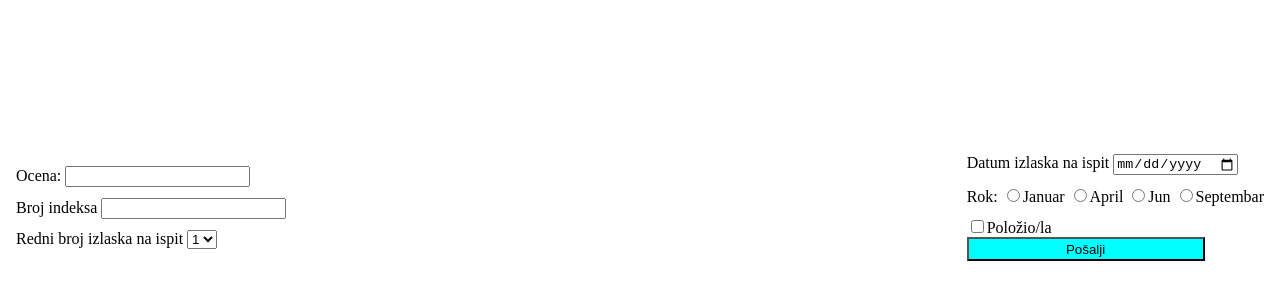
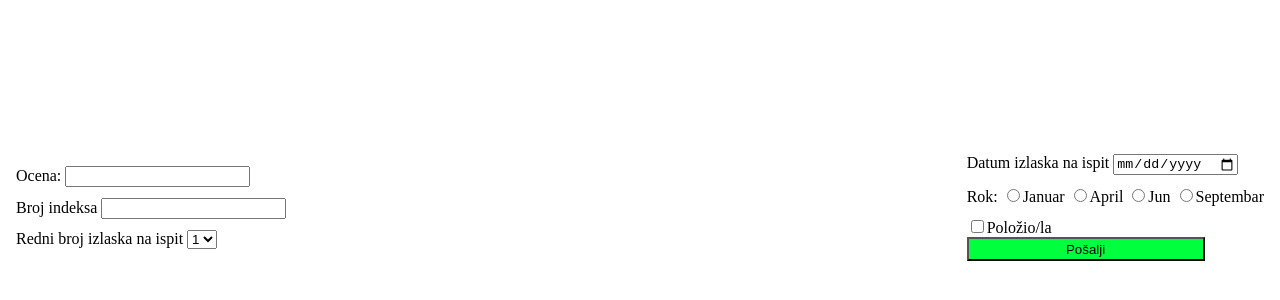
Before and after one commit to vuk235e/JorisVezba, a plain HTML site: page index.html in a window 1280 px wide. Shown: the part 198-498 px from the top of the page. Drawn offline with Linux system fonts and the light colour scheme.

Commit message:
drugi commit

```diff
--- a/style.css
+++ b/style.css
@@ -24,5 +24,6 @@ form {
 button {
   height: 1.5rem;
   width: 80%;
-  background-color: aqua;
+  background-color: rgb(0, 255, 60);
+  box-shadow: none;
 }
```
